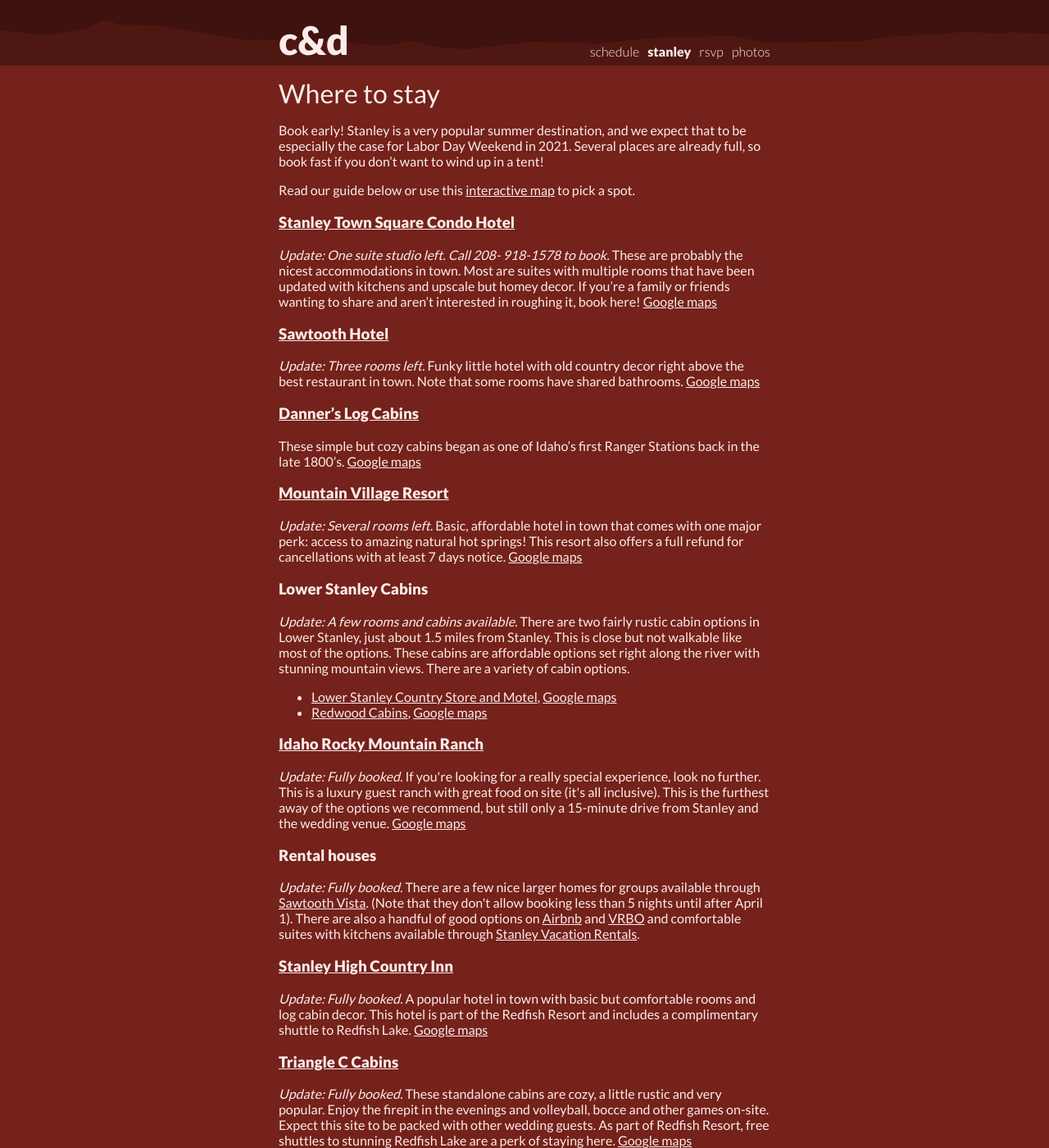
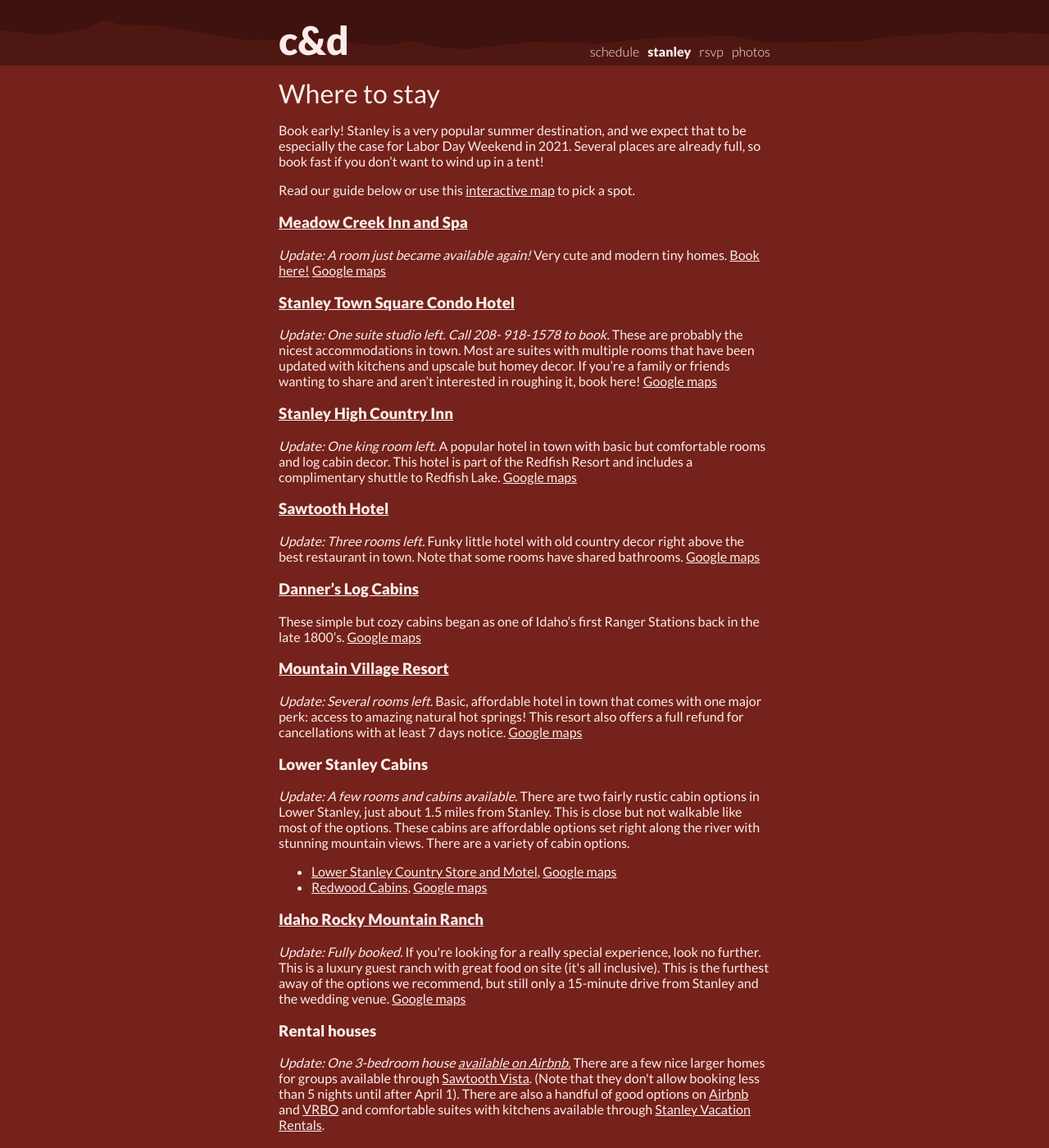
Before and after one commit to dproctor/wedding-website, a Jekyll site: the page built from stanley.md, in a window 1280 px wide and 1400 px high, scrolled down 1226 px. Shown: the whole window at 82% size. Built offline with Jekyll 4.4.1, drawn with Linux system fonts in a browser that asks for light colours; some of the changed text lies outside the part shown.

Commit message:
updated accommodations again
added Meadowcreek Inn
added rental house on Airbnb
added room at High Country Inn

```diff
--- a/stanley.md
+++ b/stanley.md
@@ -51,9 +51,16 @@ Book early! Stanley is a very popular summer destination, and we expect that to
 
 Read our guide below or use this <a href="https://www.google.com/maps/d/u/0/edit?mid=1_B3vhMWHFdH3K45NLqSttNAF5bBIlxmC&usp=sharing">interactive map</a> to pick a spot.
 
+<h3><a name="meadow-creek-inn" id="meadow-creek-inn"   href="https://meadowcreekinn.com/">Meadow Creek Inn and Spa</a></h3>
+<em>Update: A room just became available again!</em> Very cute and modern tiny homes. <a href="https://www.airbnb.com/rooms/32266785?check_in=2021-09-03&check_out=2021-09-06&guests=1&adults=1&s=67&unique_share_id=474be819-38a8-4a4c-bda9-74cd94f796eb">Book here!</a>
+<a href="https://www.google.com/maps?cid=4548671335968250056">Google maps</a>
+
 <h3><a name="stanley-town-square" id="stanley-town-square"   href="https://www.stanleytownsquare.com/">Stanley Town Square Condo Hotel</a></h3>
 <em>Update: One suite studio left. Call 208- 918-1578 to book.</em> These are probably the nicest accommodations in town. Most are suites with multiple rooms that have been updated with kitchens and upscale but homey decor. If you're a family or friends wanting to share and aren’t interested in roughing it, book here!
 <a href="https://goo.gl/maps/pdJ3k6gyYd9kPmYS8">Google maps</a>
+
+<h3><a name="stanley-high-country-inn" id="stanley-high-country-inn"   href="https://stanleyinn.com/">Stanley High Country Inn</a></h3>
+<em>Update: One king room left.</em> A popular hotel in town with basic but comfortable rooms and log cabin decor. This hotel is part of the Redfish Resort and includes a complimentary shuttle to Redfish Lake. <a href="https://goo.gl/maps/79nR3iK61rJreeH37">Google maps</a>
 
 <h3><a name="sawtooth-hotel" id="sawtooth-hotel"   href="https://sawtoothhotel.com/">Sawtooth Hotel</a></h3>
 <em>Update: Three rooms left.</em> Funky little hotel with old country decor right above the best restaurant in town. Note that some rooms have shared bathrooms. <a href="https://goo.gl/maps/cLRjQ67h5Ct7HS6ZA">Google maps</a>
@@ -78,18 +85,11 @@ These simple but cozy cabins began as one of Idaho's first Ranger Stations back
 <a href="https://goo.gl/maps/QKUSR5TcyHyfjoCd6">Google maps</a>
 
 <h3><a name="rental-houses" id="rental-houses"> Rental houses</a></h3>
-<em>Update: Fully booked.</em> There are a few nice larger homes for groups available through <a href="http://www.sawtoothvista.com/">Sawtooth Vista</a>. (Note that they don't allow booking less than 5 nights until after April 1). There are also a handful of good options on <a href="https://www.airbnb.com/">Airbnb</a> and <a href="https://www.vrbo.com/">VRBO</a> and comfortable suites with kitchens available through <a href="http://stanleyvacationrentals.com/">Stanley Vacation Rentals</a>.
-
-<h3><a name="stanley-high-country-inn" id="stanley-high-country-inn"   href="https://stanleyinn.com/">Stanley High Country Inn</a></h3>
-<em>Update: Fully booked.</em> A popular hotel in town with basic but comfortable rooms and log cabin decor. This hotel is part of the Redfish Resort and includes a complimentary shuttle to Redfish Lake. <a href="https://goo.gl/maps/79nR3iK61rJreeH37">Google maps</a>
+<em>Update: One 3-bedroom house <a href="https://www.airbnb.com/rooms/34226187?check_in=2021-09-03&check_out=2021-09-06&guests=1&adults=1&s=67&unique_share_id=0537a812-46a7-4724-8de2-257277c39e3a">available on Airbnb.</a></em> There are a few nice larger homes for groups available through <a href="http://www.sawtoothvista.com/">Sawtooth Vista</a>. (Note that they don't allow booking less than 5 nights until after April 1). There are also a handful of good options on <a href="https://www.airbnb.com/">Airbnb</a> and <a href="https://www.vrbo.com/">VRBO</a> and comfortable suites with kitchens available through <a href="http://stanleyvacationrentals.com/">Stanley Vacation Rentals</a>.
 
 <h3><a name="triangle-c-cabins" id="triangle-c-cabins"  href="https://triangleccabins.com/">Triangle C Cabins</a></h3>
 <em>Update: Fully booked.</em> These standalone cabins are cozy, a little rustic and very popular. Enjoy the firepit in the evenings and volleyball, bocce and other games on-site. Expect this site to be packed with other wedding guests. As part of Redfish Resort, free shuttles to stunning Redfish Lake are a perk of staying here.
 <a href="https://goo.gl/maps/YVABhYiVvP3xZc6U8">Google maps</a>
-
-<h3><a name="meadow-creek-inn" id="meadow-creek-inn"   href="https://meadowcreekinn.com/">Meadow Creek Inn and Spa</a></h3>
-<em>Update: Fully booked.</em> Very cute and modern tiny homes.
-<a href="https://www.google.com/maps?cid=4548671335968250056">Google maps</a>
 
 <h3><a name="redfish-riverside-inn" id="redfish-riverside-inn"   href="https://redfishriversideinn.com/">Redfish Riverside Inn</a></h3>
 <em>Update: Fully booked.</em> Comfortable rooms along the river with log cabin decor. Stay here if you want to wake up next to the river and be within sight of our wedding venue. As part of the Redfish Resort, free shuttles to the Redfish Lake are a perk of staying here.
```
